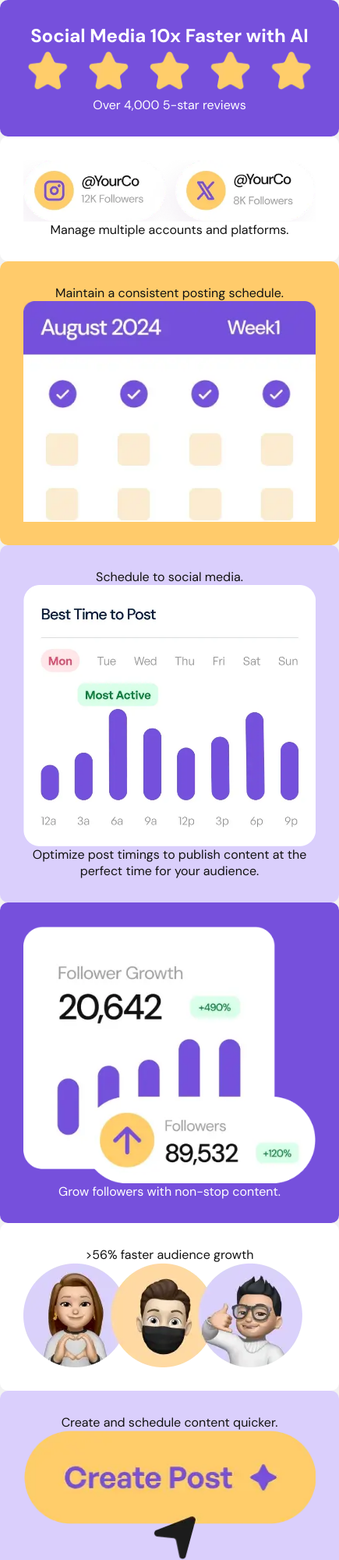
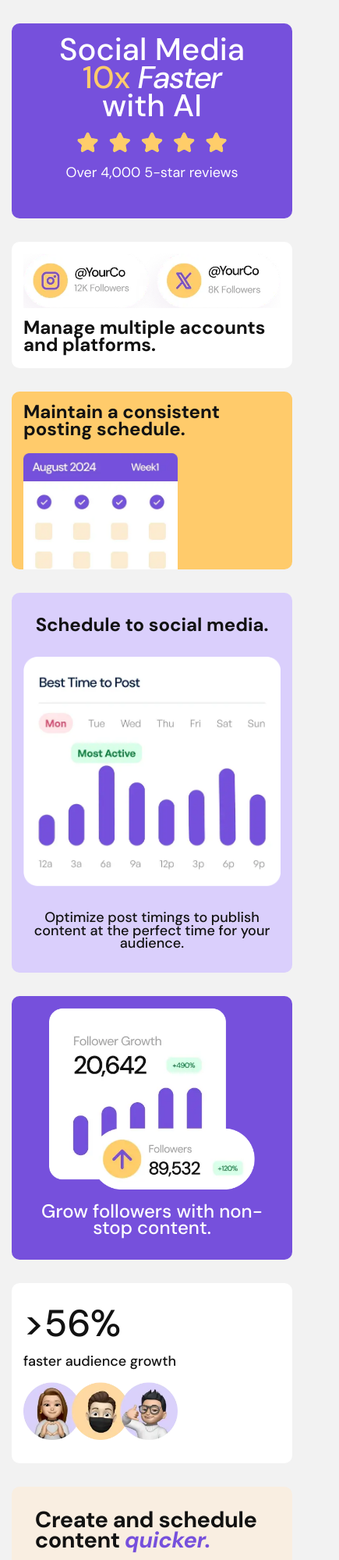
Before and after one commit to LeMarechalDeFer/bento-grid, a plain HTML site: page index.html in a window 390 px wide. Shown: the top 2000 px of the page at 78% size, 435 px wide, since content can reach past the window. Drawn offline with Linux system fonts and the light colour scheme.

Commit message:
ending mobile view

```diff
--- a/index.html
+++ b/index.html
@@ -8,60 +8,58 @@
   <link href="/styles.css" rel="stylesheet">
   <title>Frontend Mentor | Bento grid</title>
 
-  <!-- Feel free to remove these styles or customise in your own stylesheet 👍
-  <style>
-    .attribution { font-size: 11px; text-align: center; }
-    .attribution a { color: hsl(228, 45%, 44%); }
-  </style> -->
+
 </head>
 <body>
 
-  <section class="section section--purple-500">
-    <h1>Social Media 10x Faster with AI</h1>
-    <img src="/assets/images/illustration-five-stars.webp" alt="five stars rates illustration">
-    <p>Over 4,000 5-star reviews</p>
-  </section>
-  <!--
-  - police : fonte + taille des textes
-  - vue telephone
-  - couleurs bg et texte
-  -span ?
-  -->
-
-  <section class="section section--white">
-    <img src="/assets/images/illustration-multiple-platforms.webp" alt="multiple your platforms illustration" >
-    Manage multiple accounts and platforms.
+  <section class="section section--purple-500" style="min-height: 250px;">
+    <h1 style="font-size: 2.5rem;" >
+      Social Media <br>
+      <span class="highlight-yellow">10x</span> <span style="font-style: italic;">Faster</span><br> with AI
+    </h1>
+    <br>
+    <img src="/assets/images/illustration-five-stars.webp" alt="five stars rates illustration" width="60%" >
+    <p style="font-weight: 400; margin-top: 10px;">Over 4,000 5-star reviews</p>
   </section>
 
-  <section class="section section--yellow-500">
-    Maintain a consistent posting schedule.
-    <img src="assets/images/illustration-consistent-schedule.webp" alt="consistent schedule illustration">
+
+  <section class="section section--white" style=" padding-bottom: 20px;">
+    <img src="/assets/images/illustration-multiple-platforms.webp" alt="multiple your platforms illustration" >
+    <h2 style="text-align: left; margin-top: 12px; ">Manage multiple accounts and platforms.</h2>
   </section>
 
-  <section class="section section--purple-100">
-    Schedule to social media.
-    <img src="/assets/images/illustration-schedule-posts.webp" alt="schedule posts illustration">
-    Optimize post timings to publish content at the perfect time for your audience.
+  <section class="section section--yellow-500" style="padding-bottom: 0; text-align: left;">
+    <h2 style=" padding-bottom: 20px ;">Maintain a consistent posting schedule.</h2>
+    <img src="assets/images/illustration-consistent-schedule.webp" alt="consistent schedule illustration" width="60%" style="display: block;">
   </section>
 
-  <section class="section section--purple-500">
-    <img src="assets/images/illustration-grow-followers.webp" alt="grow followers illustration">
-    Grow followers with non-stop content.
+  <section class="section section--purple-100" style="padding-top: 30px; padding-bottom: 30px;">
+    <h2 style="padding-bottom: 30px;">Schedule to social media.</h2>
+    <img src="/assets/images/illustration-schedule-posts.webp" alt="schedule posts illustration">
+    <p style="padding-top: 30px;">Optimize post timings to publish content at the perfect time for your audience.</p>
   </section>
 
-  <section class="section section--white">
-    >56% faster audience growth
-    <img src="assets/images/illustration-audience-growth.webp" alt="audience growth illustration">
+  <section class="section section--purple-500" style="padding-bottom: 30px;"  >
+    <img src="assets/images/illustration-grow-followers.webp" alt="grow followers illustration" width="80%">
+    <br><br>
+    <h1>Grow followers with non-stop content.</h1>
+  </section>
+
+  <section class="section section--white" style="padding-bottom: 30px; padding-top: 30px;">
+    <h2 style="text-align: left;"> <span style="font-size: 3rem; font-weight: 500;">>56%</span> <br> <span style="font-weight: 500; font-size: large; line-height: 3;">faster audience growth</span></h2>
+    <img src="assets/images/illustration-audience-growth.webp" alt="audience growth illustration" width="60%" style="display: block;">
 
   </section>
-  <section class="section section--yellow-100">
-    Create and schedule content quicker.
-    <img src="assets/images/illustration-create-post.webp" alt="create post illustration">
+  <section class="section section--yellow-100" style="text-align: left; padding: 30px;">
+    <h2 style="font-size: 1.8rem; padding-bottom: 20px;">Create and schedule content <span class="highlight-purple">quicker.</span></h2>
+    <img src="assets/images/illustration-create-post.webp" alt="create post illustration" width="70%" style="display: block;">
   </section>
 
-  <section class="section section--yellow-500">
-    Write your content using AI.
-    <img src="assets/images/illustration-ai-content.webp" alt="ai content illustration">
+  <section class="section section--yellow-500" style="text-align: left; padding: 30px;">
+    <h2 style="font-size: 1.8rem;">Write your content using AI.</h2>
+
+    <br>
+    <img src="assets/images/illustration-ai-content.webp" alt="ai content illustration" width="80%">
   </section>
 
   <!-- <div class="attribution">
--- a/styles.css
+++ b/styles.css
@@ -13,13 +13,41 @@
 - marge interne et externe
 -empilement des élémentss
 - max width pour limiter la largeur
+-tester les pseudo-éléments
 
 
 - utilisation des media queries pour les ecran plus grands
 
 */
+ /* width: 100%; */
+    /* padding: 20px; */
+    /* margin: 20px; */
+    /* box-shadow: 0px 4px 6px rgba(0, 0, 0, 0.1); */
+    /*
+    -hoover
+    -transition
+    - section:hover ou autre :
+    @media pour ajuster le margin, le padding et la taille de textes pour les petits ecrans
+    */
+     /* centrer horizontalement sans ajouter de marge latérale inutile. */
+
+     /* <!--
+     - tailles des étoile
+     - yellow
+     -centrage texte
 
 
+   - police : fonte + taille des textes
+   - vue telephone
+   - couleurs bg et texte
+   -span ?
+   --> */
+
+   /*
+   - flexbox
+   - css grid
+   - media query
+    */
 
 @font-face{
     font-family: 'DMSans' ;
@@ -72,7 +100,13 @@
 
 }
 
-body, h1, p {
+*,
+*::before,
+*::after {
+    box-sizing: border-box;
+}
+
+body, h1, h2, p {
     margin: 0;
     padding: 0;
   }
@@ -82,36 +116,41 @@ body {
     /* je peux toujours defiller horizontalement avec mes image est ce normal alors que overflow x hidden ? */
     background-color: var(--greybg) ;
     font-family: 'DMSans', Arial, sans-serif;
-    box-sizing: border-box;
+    /* les autres polices sont les polices de secours */
+    line-height: 0.9;
 }
 
 img {
     max-width: 100%; /* L'image ne dépassera pas la largeur de son conteneur */
     height: auto; /* Garde les proportions de l'image */
-    display: block; /* Supprime les espaces blancs causés par les images inline */
   }
+
+p{
+    font-size: 18px;
+    font-weight: 500;
+}
+
+h1{
+    font-weight: 500;
+}
 
 
 .section{
     text-align: center;
 
     border-radius: 10px;
-    padding: 30px;
-    /* margin: 15px auto; */
-    /* centrer horizontalement sans ajouter de marge latérale inutile. */
 
-    min-height: 100px;
+    padding: 15px;
+
+
+    margin: 15px ;
+    margin-top: 30px;
+    margin-bottom: 30px;
+
     max-width: 375px;
-    width: 100%;
-    /* padding: 20px; */
-    /* margin: 20px; */
-    /* box-shadow: 0px 4px 6px rgba(0, 0, 0, 0.1); */
-    /*
-    -hoover
-    -transition
-    - section:hover ou autre :
-    @media pour ajuster le margin, le padding et la taille de textes pour les petits ecrans
-    */
+
+
+
 }
 
 .section--purple-100{
@@ -122,11 +161,13 @@ img {
 .section--purple-500{
     color : var(--white) ;
     background-color : var(--purple-500);
+
+
 }
 
 .section--yellow-100{
     color : var(--black);
-    background-color: var(--purple-100);
+    background-color: var(--yellow-100);
 }
 
 .section--yellow-500{
@@ -138,3 +179,12 @@ img {
     color: var(--black);
     background-color: var(--white);
 }
+
+.highlight-yellow{
+    color : var(--yellow-500);
+}
+
+.highlight-purple{
+    color : var(--purple-500);
+    font-style: italic;
+}
```
